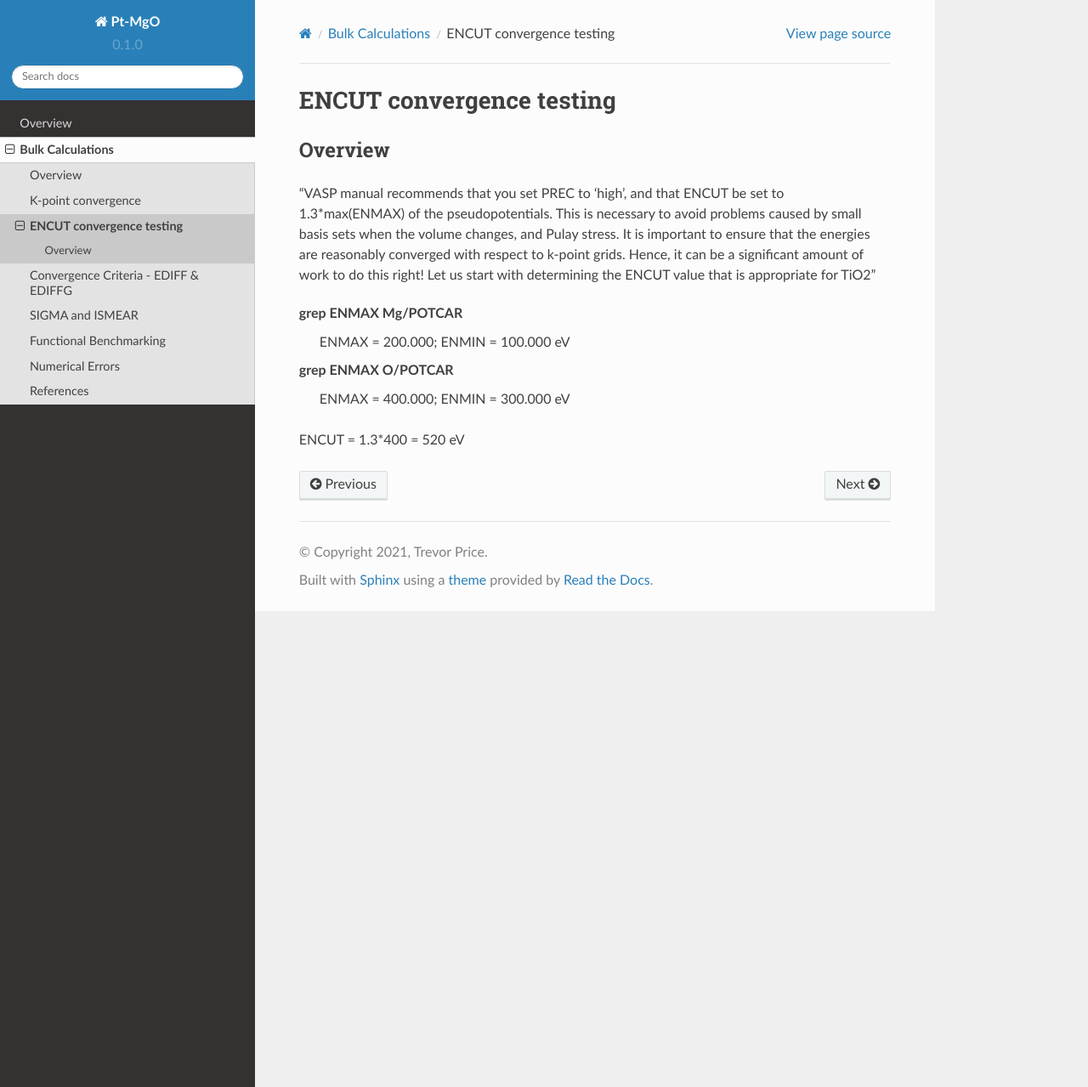
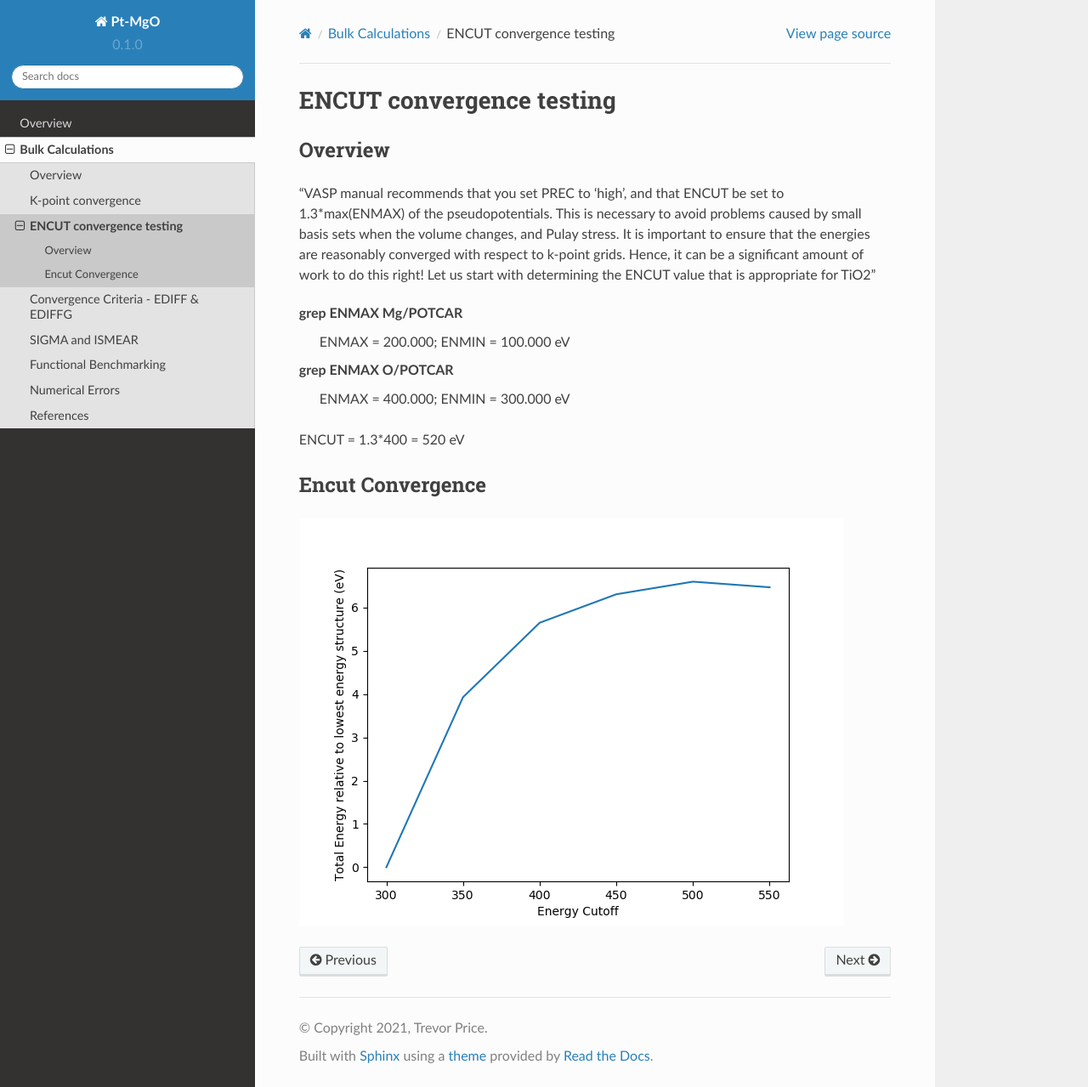
Before and after one commit to tdprice-858/Pt-MgO, a Sphinx documentation site: the page built from docs/source/bulk_calculations/encut_convergence.rst, in a window 1280 px wide and 1279 px high. Shown: the whole window at 85% size. Built offline with Sphinx 7.4.7 and the Read the Docs theme 2.0.0, drawn with Linux system fonts in a browser that asks for light colours; pages that are not in the unit, such as notebooks, are missing from menus.

Commit message:
Update encut_convergence.rst

```diff
--- a/docs/source/bulk_calculations/encut_convergence.rst
+++ b/docs/source/bulk_calculations/encut_convergence.rst
@@ -13,3 +13,7 @@ grep ENMAX O/POTCAR
    ENMAX  =  400.000; ENMIN  =  300.000 eV
 
 ENCUT = 1.3*400 = 520 eV
+
+Encut Convergence
+---------
+.. image:: ../../../figures/MgO-Encut-convergence.png
```
